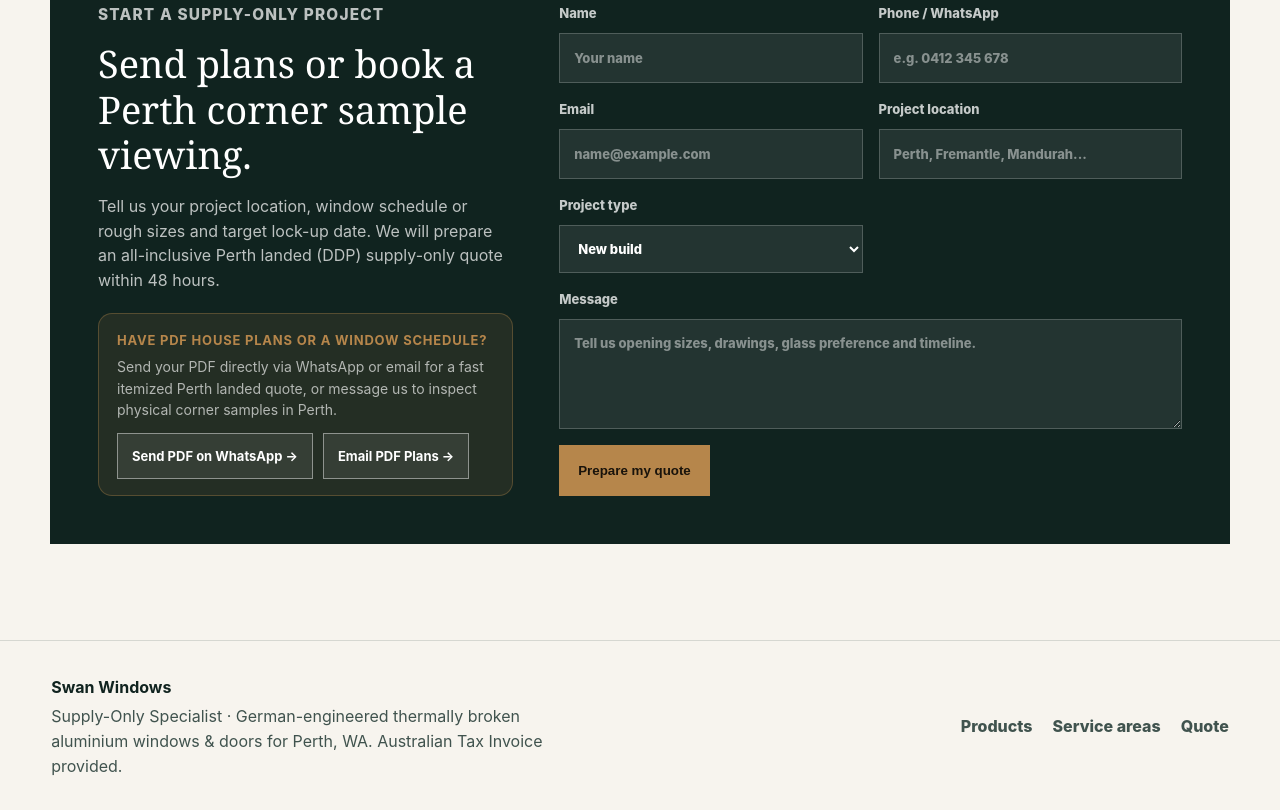
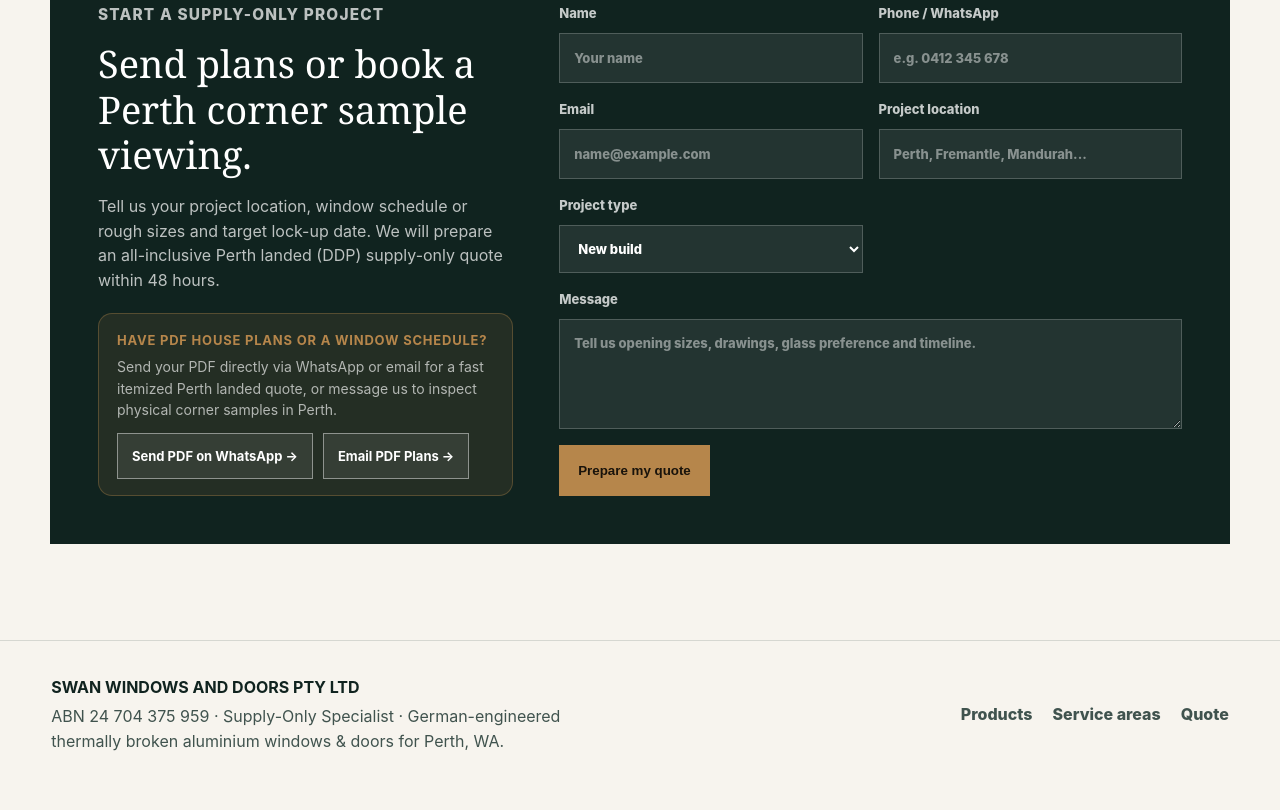
Before and after one commit to bigweb118/SwanWindows, a plain HTML site: page index.html in a window 1280 px wide. Shown: the part 6984-7794 px from the top of the page. After the commit the page ends 7772 px from the top, so only its background shows below. Drawn offline with Linux system fonts and the light colour scheme.

Commit message:
chore(legal): add SWAN WINDOWS AND DOORS PTY LTD legal name and ABN 24 704 375 959 across footers and Schema

```diff
--- a/index.html
+++ b/index.html
@@ -33,6 +33,8 @@
         "@context": "https://schema.org",
         "@type": "LocalBusiness",
         "name": "Swan Windows",
+        "legalName": "SWAN WINDOWS AND DOORS PTY LTD",
+        "taxID": "24 704 375 959",
         "image": "https://www.swanwindows.com.au/images/hero_perth_home.jpg",
         "description": "Premium German-engineered thermally broken aluminium windows, doors, curtain walls, sunrooms and shading systems for Perth and Western Australia.",
         "areaServed": ["Perth", "Fremantle", "Joondalup", "Mandurah", "Bunbury", "Western Australia"],
@@ -636,9 +638,9 @@
 
   <footer class="footer">
     <div>
-      <strong>Swan Windows</strong>
-      <p data-en="Supply-Only Specialist · German-engineered thermally broken aluminium windows & doors for Perth, WA. Australian Tax Invoice provided."
-        data-zh="西澳珀斯德系断桥铝门窗源头直供专家（Supply-Only）· 全包海运清关 · 出具正规澳洲 Tax Invoice。">Supply-Only Specialist · German-engineered thermally broken aluminium windows & doors for Perth, WA. Australian Tax Invoice provided.</p>
+      <strong>SWAN WINDOWS AND DOORS PTY LTD</strong>
+      <p data-en="ABN 24 704 375 959 · Supply-Only Specialist · German-engineered thermally broken aluminium windows & doors for Perth, WA."
+        data-zh="ABN 24 704 375 959 · 西澳珀斯德系断桥铝门窗源头直供专家（Supply-Only）· 全包海运清关 · 出具正规澳洲 Tax Invoice。">ABN 24 704 375 959 · Supply-Only Specialist · German-engineered thermally broken aluminium windows & doors for Perth, WA.</p>
     </div>
     <div class="footer-links">
       <a href="products.html" data-en="Products" data-zh="产品列表">Products</a>
```
Also changed, not shown: lambda-ws-075.html (+2 -2 lines), products.html (+2 -2 lines).
